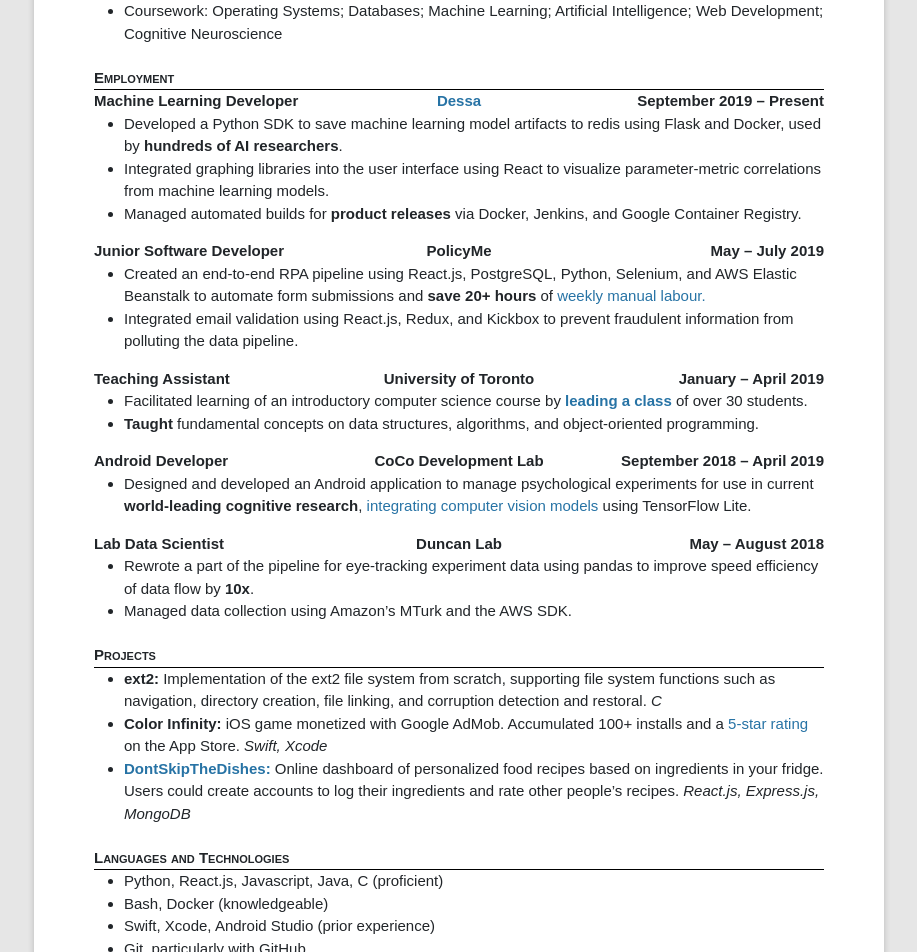
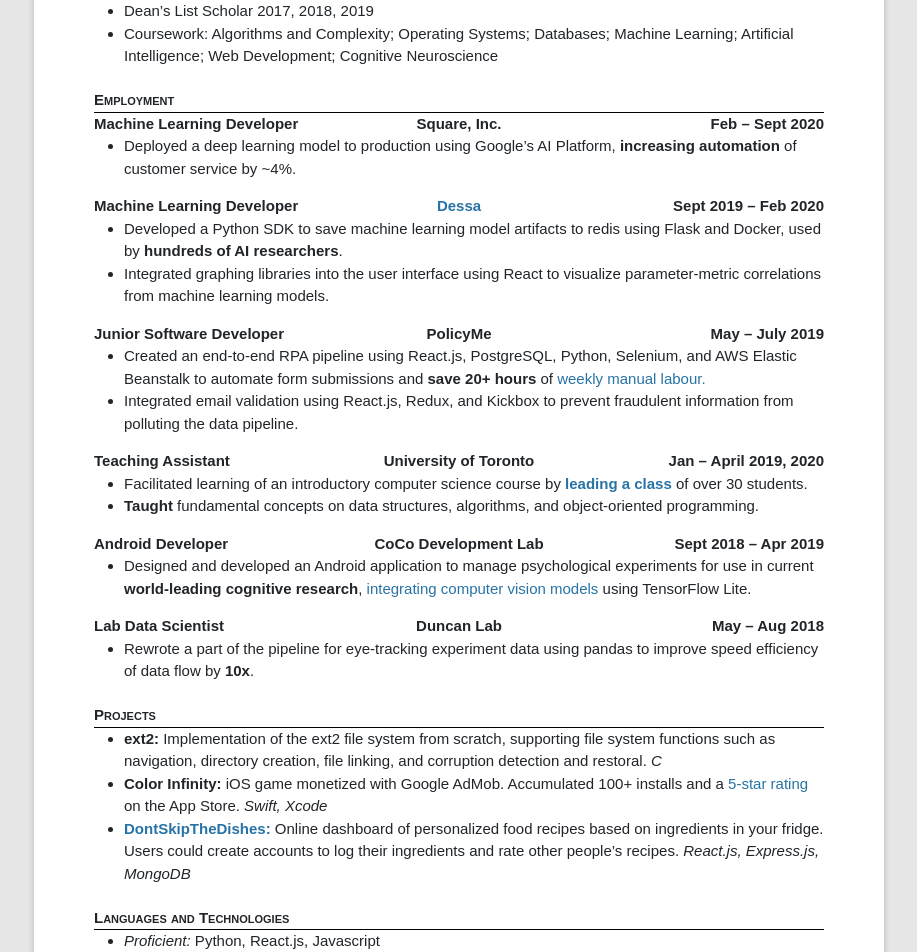
Before and after one commit to choi-calvin/choi-calvin.github.io, a React (Create React App) app: page / in a window 1280 px wide. Shown: the part 240-1192 px from the top of the page, without its empty margins (181-1098 px from the left). Built offline with nearby package versions, Linux system fonts and the light colour scheme; no server answers.

Commit message:
Update resume content

```diff
--- a/src/js/containers/Resume.js
+++ b/src/js/containers/Resume.js
@@ -15,7 +15,7 @@
           <Title />
           <Header text="Education" />
           <Subheader
-            textLeft="Toronto, ON"
+            textLeft="Toronto, Canada"
             textCenter="University of Toronto"
             textRight={Bodies.educationRight}
           />
@@ -23,8 +23,14 @@
           <Header text="Employment" />
           <Subheader
             textLeft="Machine Learning Developer"
+            textCenter="Square, Inc."
+            textRight="Feb – Sept 2020"
+          />
+          {Bodies.employmentSquare}
+          <Subheader
+            textLeft="Machine Learning Developer"
             textCenter={Bodies.dessaCenter}
-            textRight="September 2019 – Present"
+            textRight="Sept 2019 – Feb 2020"
           />
           {Bodies.employmentDessa}
           <Subheader
@@ -36,19 +42,19 @@
           <Subheader
             textLeft="Teaching Assistant"
             textCenter="University of Toronto"
-            textRight="January – April 2019"
+            textRight="Jan – April 2019, 2020"
           />
           {Bodies.employmentTA}
           <Subheader
             textLeft="Android Developer"
             textCenter="CoCo Development Lab"
-            textRight="September 2018 – April 2019"
+            textRight="Sept 2018 – Apr 2019"
           />
           {Bodies.employmentCoCo}
           <Subheader
             textLeft="Lab Data Scientist"
             textCenter="Duncan Lab"
-            textRight="May – August 2018"
+            textRight="May – Aug 2018"
           />
           {Bodies.employmentDuncan}
           <Header text="Projects" />
--- a/src/js/containers/Title.js
+++ b/src/js/containers/Title.js
@@ -6,7 +6,7 @@
     return (
       <div className="title row">
         <div className="column align-left font-small">
-          Toronto, ON<br />
+          Toronto, Canada<br />
           <span className="cursor has-tooltip" data-tip="Click for recursion.">
             <a href="http://www.ccalvin.com">www.ccalvin.com</a>
           </span>
--- a/src/js/containers/Tooltips.js
+++ b/src/js/containers/Tooltips.js
@@ -10,9 +10,7 @@
         <ReactTooltip place="bottom" type="dark" effect="solid" className="react-tooltip"/>
         <ReactTooltip id="cogsci" place="bottom" type="dark" effect="solid" className="react-tooltip">
           I strongly believe that ideas from psychology and neuroscience can benefit current AI research.
-          A lot of my non-technical coursework revolves around how the brain forms neural connections to learn new things.<br /><br />
-          This cultish-looking diagram illustrates the essence of cognitive science:<br />
-          <img src={Cogsci} className="cogsci-img" alt="A diagram showing the disciplines of cognitive science." />
+          A lot of my non-technical coursework revolves around how the brain forms neural connections to learn new things.
         </ReactTooltip>
         <ReactTooltip id="dessa" place="bottom" type="dark" effect="solid" className="react-tooltip">
           Dessa creates products to build applications for machine learning at scale.<br />
--- a/src/js/data/bodies.js
+++ b/src/js/data/bodies.js
@@ -4,14 +4,19 @@
   educationMain: (
     <ul>
       <li>B.S. in Computer Science and <span className="cursor has-tooltip" data-tip data-for="cogsci">Cognitive Science</span>, expected May 2021. <b>GPA: 3.85</b></li>
-      <li>Coursework: Operating Systems; Databases; Machine Learning; Artificial Intelligence; Web Development; Cognitive Neuroscience</li>
+      <li>Dean’s List Scholar 2017, 2018, 2019</li>
+      <li>Coursework: Algorithms and Complexity; Operating Systems; Databases; Machine Learning; Artificial Intelligence; Web Development; Cognitive Neuroscience</li>
+    </ul>
+  ),
+  employmentSquare: (
+    <ul>
+      <li>Deployed a deep learning model to production using Google’s AI Platform, <b>increasing automation</b> of customer service by ~4%.</li>
     </ul>
   ),
   employmentDessa: (
     <ul>
       <li>Developed a Python SDK to save machine learning model artifacts to redis using Flask and Docker, used by <b>hundreds of AI researchers</b>.</li>
       <li>Integrated graphing libraries into the user interface using React to visualize parameter-metric correlations from machine learning models.</li>
-      <li>Managed automated builds for <b>product releases</b> via Docker, Jenkins, and Google Container Registry.</li>
     </ul>
   ),
   employmentPolicyMe: (
@@ -34,7 +39,6 @@
   employmentDuncan: (
     <ul>
       <li>Rewrote a part of the pipeline for eye-tracking experiment data using pandas to improve speed efficiency of data flow by <b>10x</b>.</li>
-      <li>Managed data collection using Amazon’s MTurk and the AWS SDK.</li>
     </ul>
   ),
   projectsMain: (
@@ -46,15 +50,14 @@
   ),
   languagesMain: (
     <ul>
-      <li>Python, React.js, Javascript, Java, C (proficient)</li>
-      <li>Bash, Docker (knowledgeable)</li>
-      <li>Swift, Xcode, Android Studio (prior experience)</li>
-      <li>Git, particularly with GitHub</li>
+      <li><i>Proficient:</i> Python, React.js, Javascript</li>
+      <li><i>Familiar:</i> Java, C, Git, Bash, Docker</li>
+      <li><i>Prior experience:</i> Kotlin, Swift, Xcode, Android Studio</li>
     </ul>
   ),
   educationRight: (
     <span className="cursor has-tooltip" data-tip="4 years in school + 1 year of internships">
-      September 2016 – May 2021
+      Sept 2016 – May 2021
     </span>
   ),
   dessaCenter: (
```
Also changed, not shown: 1 other file (tests, documents, lock files or other folders).
